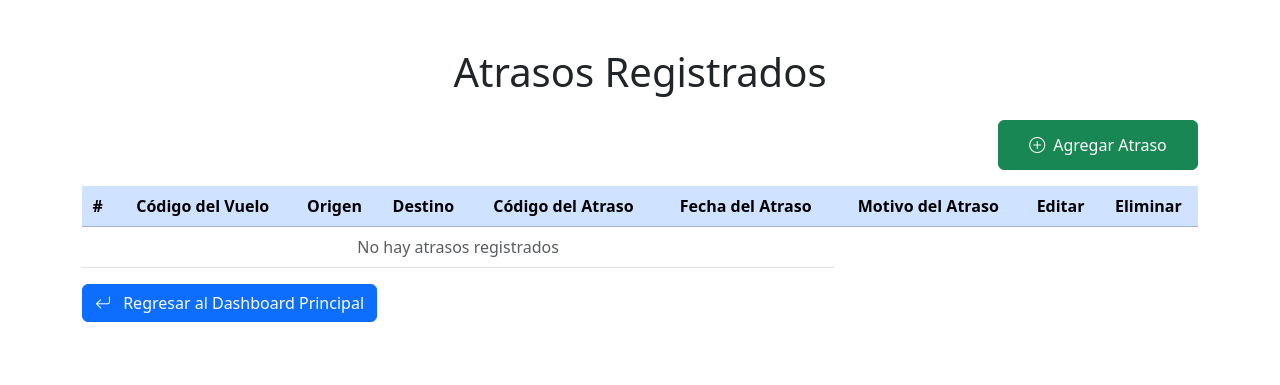
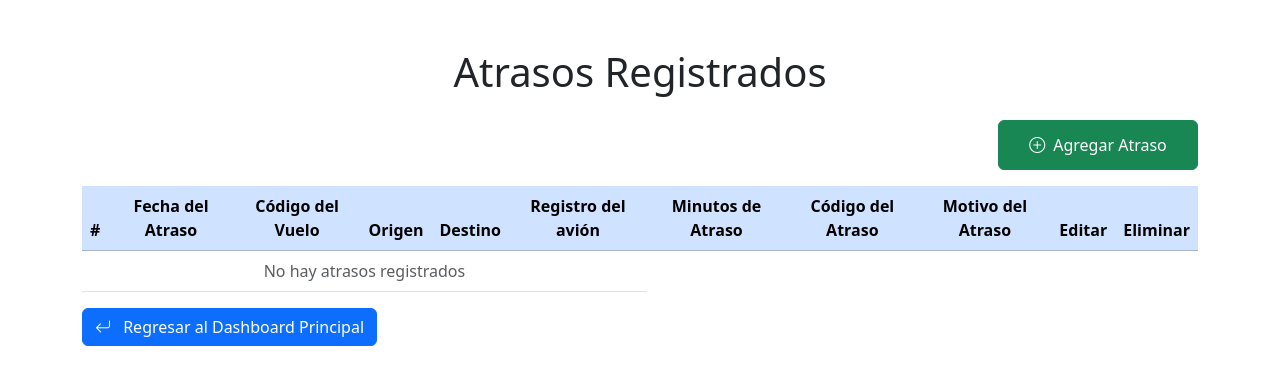
Before and after one commit to RicardoVaca109/SwissportEmsaWebApp, a Django app: template dashboard/templates/dashboard_atrasos.html in a window 1280 px wide. Shown: the part 56-441 px from the top of the page. Run offline with Django 5.2, Linux system fonts and the light colour scheme; the template is opened without the code that fills it, so the values that code supplies are empty.

Commit message:
Cambio en el dashboard de atrasos

```diff
--- a/dashboard/templates/dashboard_atrasos.html
+++ b/dashboard/templates/dashboard_atrasos.html
@@ -13,11 +13,13 @@
             <thead class="table-primary text-center">
                 <tr>
                     <th>#</th>
+                    <th>Fecha del Atraso</th>
                     <th>Código del Vuelo</th>
                     <th>Origen</th>
                     <th>Destino</th>
+                    <th>Registro del avión</th>
+                    <th>Minutos de Atraso</th>
                     <th>Código del Atraso</th>
-                    <th>Fecha del Atraso</th>
                     <th>Motivo del Atraso</th>
                     <th>Editar</th>
                     <th>Eliminar</th>
@@ -27,14 +29,16 @@
                 {% for atraso in total_atrasos %}
                 <tr class="text-center">
                     <td> {{forloop.counter}} </td>
-                    <td> {{atraso.id_vuelo.codigo_del_vuelo}} </td>
-                    <td> {{atraso.id_vuelo.estacion_aeropuerto}} </td>
-                    <td> {{atraso.id_vuelo.estacion_aeropuerto}} </td>
+                    <td> {{atraso.fecha_atraso}} </td>
+                    <td> {{atraso.vuelo.codigo_del_vuelo}} </td>
+                    <td> {{atraso.vuelo.origen_vuelo.estacion_aeropuerto}} </td>
+                    <td> {{atraso.vuelo.destino_vuelo.estacion_aeropuerto}} </td>
+                    <td> {{atraso.vuelo.aeronave.matricula_aeronave}} </td>
+                    <td> {{atraso.minutos}} </td>
                     <td> {{atraso.codigo_atraso}} </td>
-                    <td> {{atraso.fecha_atraso}} </td>
                     <td> {{atraso.motivo_atraso}} </td>
-                    <td> </td>
-                    <td> </td>
+                    <td>  </td>
+                    <td>  </td>
                 </tr>
                 {% empty %}
                 <tr>
```
